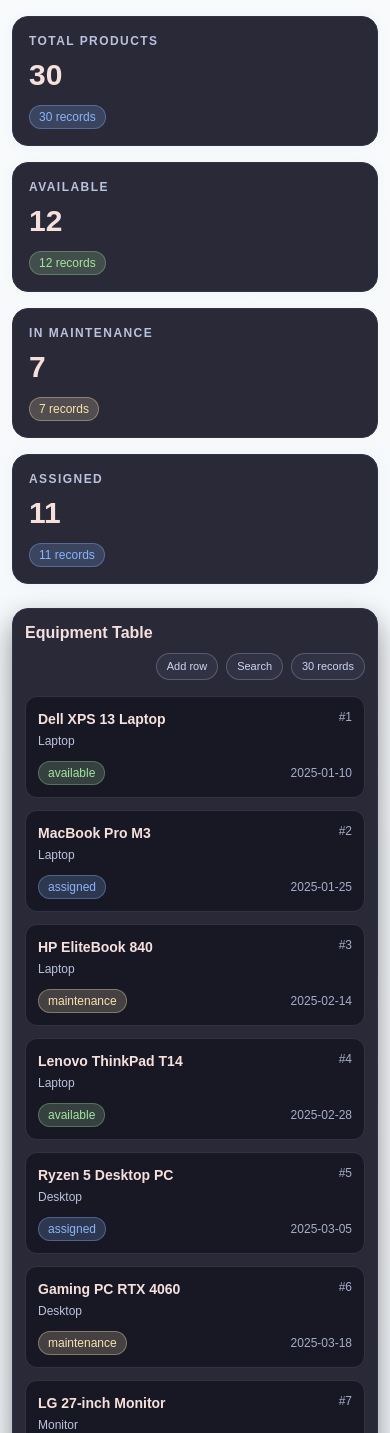
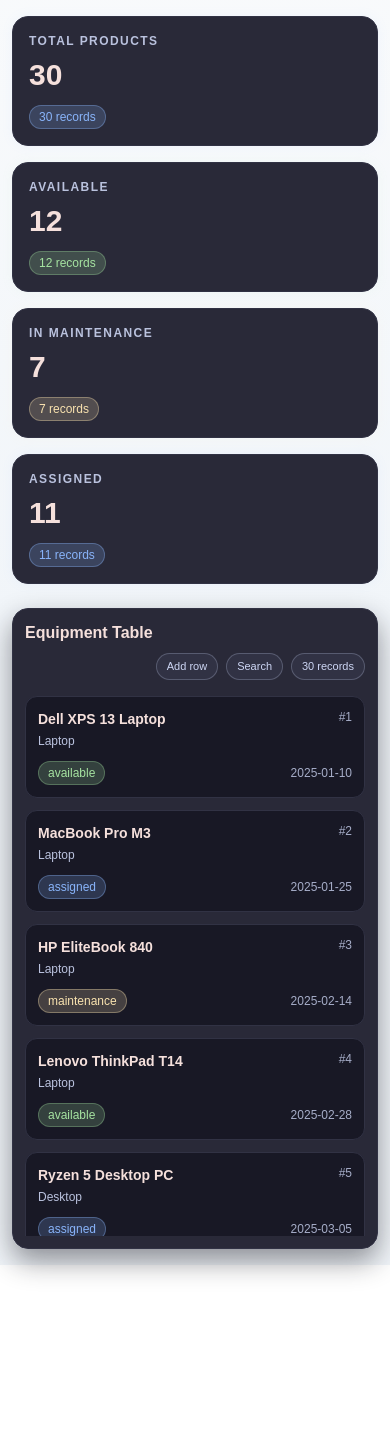
Before and after one commit to CedricMrtz/dashboard-mockup, a Next.js app: page / in a window 390 px wide. Shown: the top 1433 px of the page. After the commit the page ends 1265 px from the top, so only its background shows below. Built offline with nearby package versions, Linux system fonts and the light colour scheme.

Commit message:
fix: search is now able to be clicked on phone mode

```diff
--- a/components/table.tsx
+++ b/components/table.tsx
@@ -46,7 +46,7 @@
   return (
     <section
       className="rounded-2xl border border-[#313244] bg-[#1e1e2e]/95 p-3 text-[#cdd6f4] shadow-[0_12px_28px_rgba(17,17,27,0.45)] backdrop-blur-sm sm:p-4 md:p-5"
-      onClick={() => isSearching ? setIsSearching(false) : null}>
+      >
       {/* Header */}
       <header className="mb-4 flex flex-wrap items-center gap-2">
         <h2 className="text-base font-semibold text-[#f5e0dc] sm:text-lg">
@@ -84,7 +84,7 @@
               ref={inputRef}
               type="text"
               className="rounded-full border border-[#7f849c]/50 bg-[#313244] px-2.5 py-1 text-[11px] font-medium text-[#cdd6f4] sm:px-3 sm:text-xs"
-              placeholder="Search equipment..."
+              placeholder="Search..."
               value={query}
               onChange={(e) => setQuery(e.target.value)}
             />
@@ -152,7 +152,7 @@
       </div>
       )}
       {/* View on mobile */}
-      <div className="grid gap-3 sm:hidden">
+      <div className="grid gap-3 sm:hidden max-h-135 overflow-y-auto overflow-x-auto">
         {filteredProducts.map((product) => (
           <article
             key={product.id}
@@ -176,7 +176,7 @@
       </div>
 
       {/* View on desktop */}
-      <div className="hidden overflow-x-auto rounded-xl border border-[#313244] bg-[#181825] sm:block">
+      <div className="hidden max-h-135 overflow-y-auto overflow-x-auto rounded-xl border border-[#313244] bg-[#181825] sm:block">
         <table className="min-w-full border-separate border-spacing-0 text-left text-sm">
           <thead className="sticky top-0 z-10 bg-[#11111b]/95">
           <tr>
```
